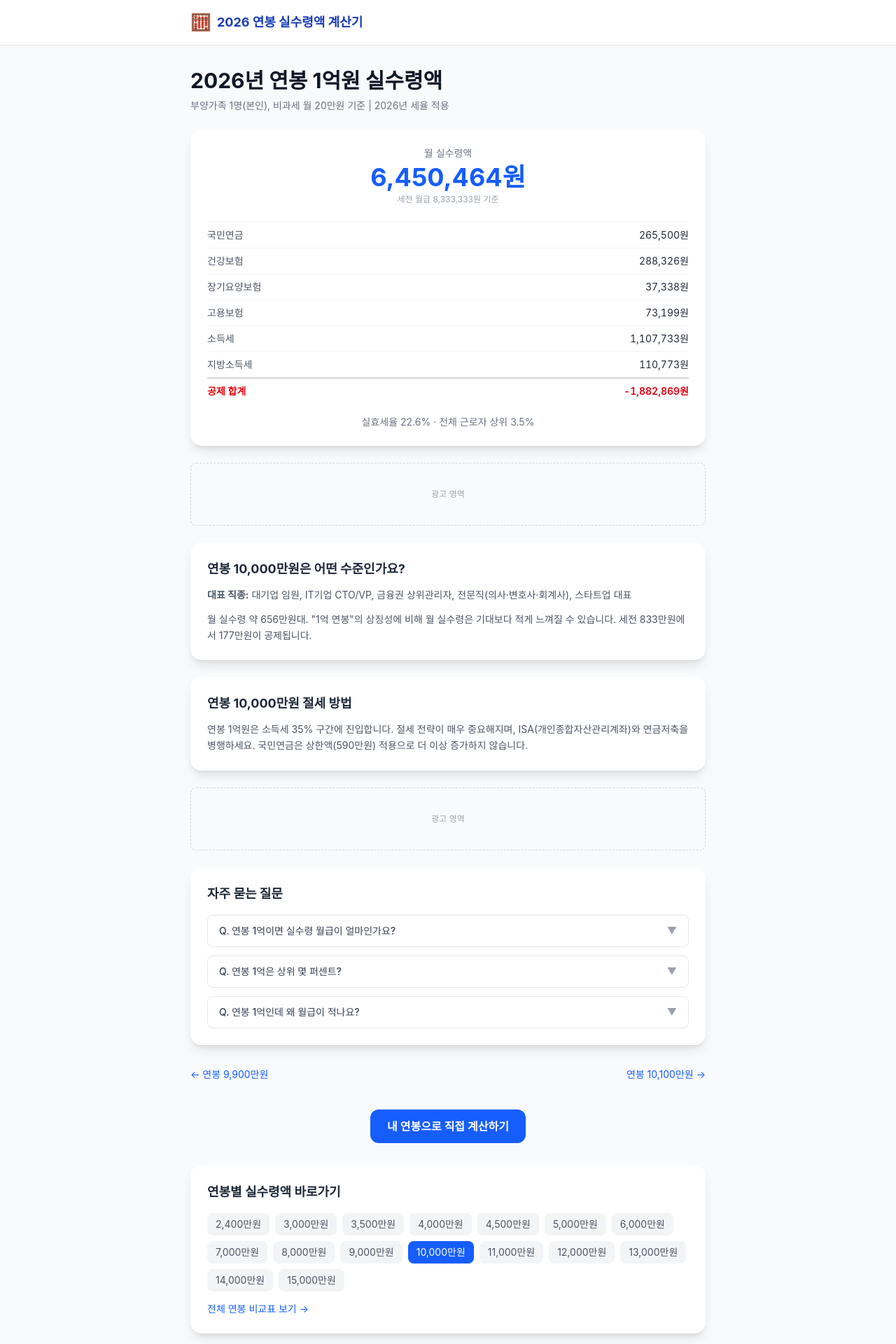
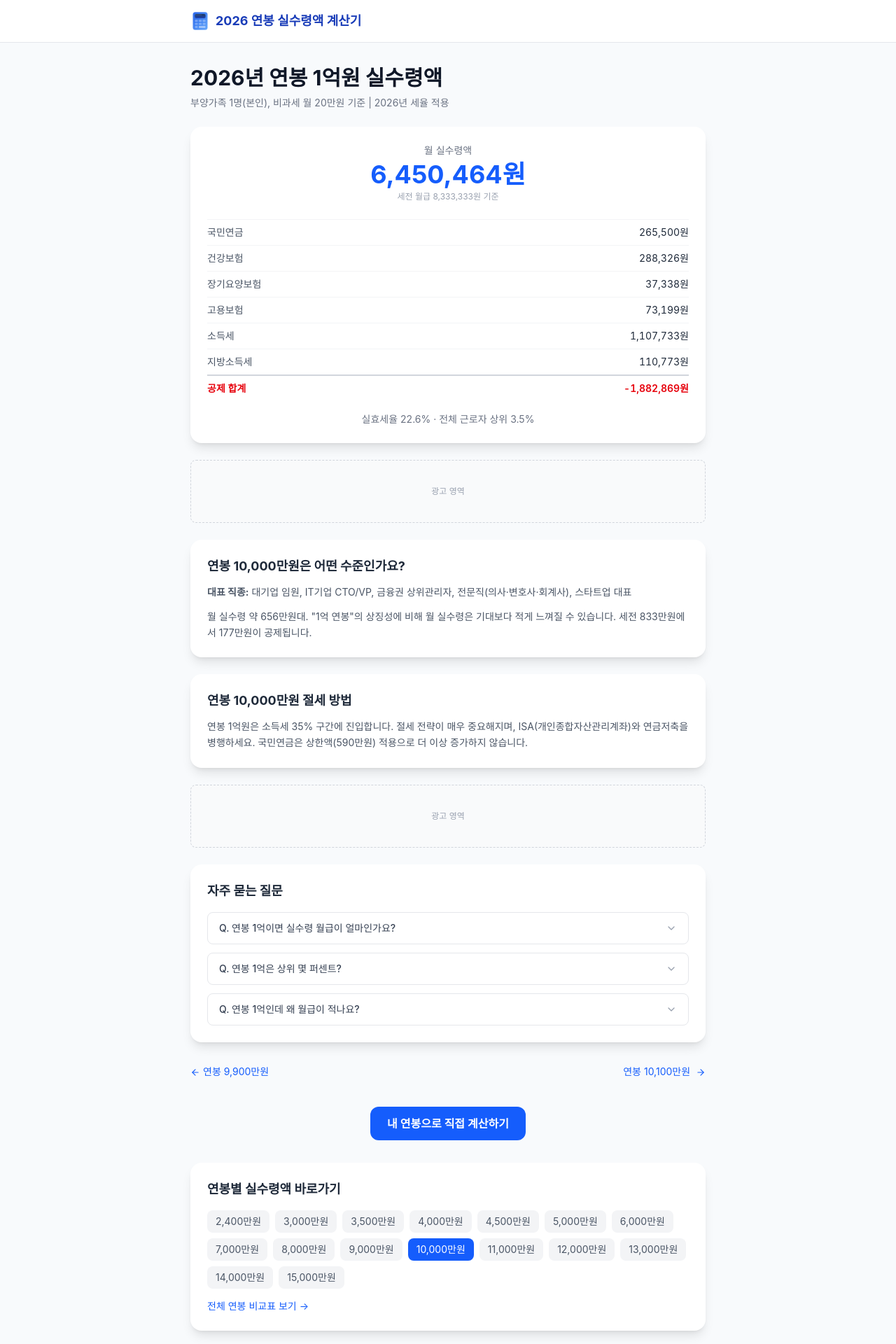
Before and after one commit to thingineeer/salary-calculator, a Next.js app: page /salary/10000 in a window 1280 px wide. Shown: the top 1920 px of the page at 70% size. Built offline with nearby package versions, Linux system fonts and the light colour scheme; a web font is replaced by a local one.

Commit message:
design: 이모지를 커스텀 SVG 아이콘으로 교체

```diff
--- a/src/app/salary/[amount]/page.tsx
+++ b/src/app/salary/[amount]/page.tsx
@@ -7,6 +7,7 @@ import { formatNumber } from '@/lib/format';
 import { getSalaryPercentile } from '@/lib/percentile';
 import { getSalaryPageData, SALARY_AMOUNTS } from '@/lib/salary-seo-data';
 import AdBanner from '@/components/AdBanner';
+import { CalculatorIcon, ChevronDownIcon, ArrowLeftIcon, ArrowRightIcon } from '@/components/icons';
 
 interface PageProps {
   params: Promise<{ amount: string }>;
@@ -80,7 +81,7 @@ export default async function SalaryDetailPage({ params }: PageProps) {
       <header className="bg-white dark:bg-gray-900 border-b border-gray-200 dark:border-gray-700">
         <div className="max-w-3xl mx-auto px-4 py-4">
           <Link href="/" className="flex items-center gap-2">
-            <span className="text-2xl" aria-hidden="true">🧮</span>
+            <CalculatorIcon size={28} />
             <span className="text-lg font-bold text-blue-800 dark:text-blue-300">
               2026 연봉 실수령액 계산기
             </span>
@@ -186,7 +187,7 @@ export default async function SalaryDetailPage({ params }: PageProps) {
                 <details key={idx} className="group border border-gray-200 dark:border-gray-700 rounded-lg">
                   <summary className="flex items-center justify-between cursor-pointer px-4 py-3 text-sm font-medium text-gray-700 dark:text-gray-200 hover:bg-gray-50 dark:hover:bg-gray-700/50 rounded-lg focus-visible:ring-2 focus-visible:ring-blue-500 focus-visible:ring-offset-2">
                     <span>Q. {f.question}</span>
-                    <span className="ml-2 text-gray-400 group-open:rotate-180 transition-transform" aria-hidden="true">▼</span>
+                    <ChevronDownIcon size={16} className="ml-2 text-gray-400 group-open:rotate-180 transition-transform" />
                   </summary>
                   <div className="px-4 pb-3 text-sm text-gray-600 dark:text-gray-400 leading-relaxed">
                     {f.answer}
@@ -200,12 +201,12 @@ export default async function SalaryDetailPage({ params }: PageProps) {
           <nav className="flex justify-between items-center gap-4" aria-label="다른 연봉 구간">
             {prevAmount ? (
               <Link href={`/salary/${prevAmount}`} className="text-sm text-blue-600 dark:text-blue-400 hover:underline py-2 px-3 -mx-3 rounded-lg focus-visible:ring-2 focus-visible:ring-blue-500 focus-visible:ring-offset-2">
-                ← 연봉 {formatNumber(prevAmount)}만원
+                <ArrowLeftIcon size={14} className="inline mr-1" />연봉 {formatNumber(prevAmount)}만원
               </Link>
             ) : <span />}
             {nextAmount ? (
               <Link href={`/salary/${nextAmount}`} className="text-sm text-blue-600 dark:text-blue-400 hover:underline py-2 px-3 -mx-3 rounded-lg focus-visible:ring-2 focus-visible:ring-blue-500 focus-visible:ring-offset-2">
-                연봉 {formatNumber(nextAmount)}만원 →
+                연봉 {formatNumber(nextAmount)}만원 <ArrowRightIcon size={14} className="inline ml-1" />
               </Link>
             ) : <span />}
           </nav>
--- a/src/app/salary/page.tsx
+++ b/src/app/salary/page.tsx
@@ -6,6 +6,7 @@ import { useSearchParams, useRouter } from 'next/navigation';
 import { calculateSalary } from '@/lib/salary-calculator';
 import { DEFAULT_NON_TAXABLE_ALLOWANCE } from '@/lib/constants';
 import { formatNumber } from '@/lib/format';
+import { CalculatorIcon } from '@/components/icons';
 
 const TABS = [
   { label: '2,400~4,000만', min: 2400, max: 4000 },
@@ -77,7 +78,7 @@ function SalaryTableContent() {
       <header className="bg-white dark:bg-gray-900 border-b border-gray-200 dark:border-gray-700">
         <div className="max-w-4xl mx-auto px-4 py-4">
           <Link href="/" className="flex items-center gap-2">
-            <span className="text-2xl" aria-hidden="true">🧮</span>
+            <CalculatorIcon size={28} />
             <span className="text-lg font-bold text-blue-800 dark:text-blue-300">
               2026 연봉 실수령액 계산기
             </span>
--- a/src/components/Header.tsx
+++ b/src/components/Header.tsx
@@ -3,6 +3,7 @@
 import { useSyncExternalStore, useCallback } from 'react';
 import Link from 'next/link';
 import { trackThemeToggle, trackNavigation } from '@/lib/analytics';
+import { CalculatorIcon, SunIcon, MoonIcon } from '@/components/icons';
 
 function getThemeSnapshot() {
   if (typeof window === 'undefined') return false;
@@ -42,7 +43,7 @@ export default function Header() {
       </a>
       <div className="max-w-5xl mx-auto px-4 py-4 flex items-center justify-between">
         <Link href="/" className="flex items-center gap-2">
-          <span className="text-2xl" aria-hidden="true">🧮</span>
+          <CalculatorIcon size={28} />
           <h1 className="text-lg sm:text-xl font-bold text-blue-800 dark:text-blue-300">
             2026 연봉 실수령액 계산기
           </h1>
@@ -60,7 +61,7 @@ export default function Header() {
             aria-label={dark ? '라이트 모드로 전환' : '다크 모드로 전환'}
             className="p-2 rounded-lg hover:bg-gray-100 dark:hover:bg-gray-800 focus-visible:ring-2 focus-visible:ring-blue-500 focus-visible:ring-offset-2 transition-colors text-lg"
           >
-            {dark ? '☀️' : '🌙'}
+            {dark ? <SunIcon size={20} /> : <MoonIcon size={20} />}
           </button>
         </div>
       </div>
--- /dev/null
+++ b/src/components/icons/ArrowLeftIcon.tsx
@@ -0,0 +1,24 @@
+interface IconProps {
+  className?: string;
+  size?: number;
+}
+
+export default function ArrowLeftIcon({ className = '', size = 16 }: IconProps) {
+  return (
+    <svg
+      width={size}
+      height={size}
+      viewBox="0 0 24 24"
+      fill="none"
+      stroke="currentColor"
+      strokeWidth={2}
+      strokeLinecap="round"
+      strokeLinejoin="round"
+      className={className}
+      aria-hidden="true"
+    >
+      <line x1="19" y1="12" x2="5" y2="12" />
+      <polyline points="12 19 5 12 12 5" />
+    </svg>
+  );
+}
--- /dev/null
+++ b/src/components/icons/ArrowRightIcon.tsx
@@ -0,0 +1,24 @@
+interface IconProps {
+  className?: string;
+  size?: number;
+}
+
+export default function ArrowRightIcon({ className = '', size = 16 }: IconProps) {
+  return (
+    <svg
+      width={size}
+      height={size}
+      viewBox="0 0 24 24"
+      fill="none"
+      stroke="currentColor"
+      strokeWidth={2}
+      strokeLinecap="round"
+      strokeLinejoin="round"
+      className={className}
+      aria-hidden="true"
+    >
+      <line x1="5" y1="12" x2="19" y2="12" />
+      <polyline points="12 5 19 12 12 19" />
+    </svg>
+  );
+}
--- /dev/null
+++ b/src/components/icons/CalculatorIcon.tsx
@@ -0,0 +1,74 @@
+interface IconProps {
+  className?: string;
+  size?: number;
+}
+
+export default function CalculatorIcon({ className = '', size = 32 }: IconProps) {
+  return (
+    <svg
+      width={size}
+      height={size}
+      viewBox="0 0 24 24"
+      fill="none"
+      xmlns="http://www.w3.org/2000/svg"
+      className={className}
+      aria-hidden="true"
+    >
+      <defs>
+        <linearGradient id="calc-grad" x1="0" y1="0" x2="1" y2="1">
+          <stop offset="0%" stopColor="#2563eb" />
+          <stop offset="100%" stopColor="#60a5fa" />
+        </linearGradient>
+        <linearGradient id="screen-grad" x1="0" y1="0" x2="0" y2="1">
+          <stop offset="0%" stopColor="#1e3a5f" />
+          <stop offset="100%" stopColor="#1e40af" />
+        </linearGradient>
+      </defs>
+
+      {/* Body - rounded rectangle with gradient fill */}
+      <rect x="3" y="1" width="18" height="22" rx="3" fill="url(#calc-grad)" />
+
+      {/* Subtle inner shadow / border highlight */}
+      <rect
+        x="3.5"
+        y="1.5"
+        width="17"
+        height="21"
+        rx="2.5"
+        stroke="white"
+        strokeOpacity="0.2"
+        strokeWidth="0.5"
+        fill="none"
+      />
+
+      {/* Screen area - dark recessed display */}
+      <rect x="5.5" y="3.5" width="13" height="5" rx="1.5" fill="url(#screen-grad)" />
+
+      {/* Screen glare accent */}
+      <rect
+        x="6"
+        y="4"
+        width="8"
+        height="1"
+        rx="0.5"
+        fill="white"
+        fillOpacity="0.15"
+      />
+
+      {/* Button grid - 3 columns x 3 rows */}
+      {/* Row 1 */}
+      <rect x="5.5" y="10.5" width="3.5" height="2.5" rx="0.75" fill="white" fillOpacity="0.3" />
+      <rect x="10.25" y="10.5" width="3.5" height="2.5" rx="0.75" fill="white" fillOpacity="0.3" />
+      <rect x="15" y="10.5" width="3.5" height="2.5" rx="0.75" fill="white" fillOpacity="0.3" />
+
+      {/* Row 2 */}
+      <rect x="5.5" y="14.25" width="3.5" height="2.5" rx="0.75" fill="white" fillOpacity="0.3" />
+      <rect x="10.25" y="14.25" width="3.5" height="2.5" rx="0.75" fill="white" fillOpacity="0.3" />
+      <rect x="15" y="14.25" width="3.5" height="2.5" rx="0.75" fill="white" fillOpacity="0.3" />
+
+      {/* Row 3 - bottom row with wider "equals" button */}
+      <rect x="5.5" y="18" width="3.5" height="2.5" rx="0.75" fill="white" fillOpacity="0.3" />
+      <rect x="10.25" y="18" width="8.25" height="2.5" rx="0.75" fill="white" fillOpacity="0.45" />
+    </svg>
+  );
+}
--- /dev/null
+++ b/src/components/icons/ChevronDownIcon.tsx
@@ -0,0 +1,23 @@
+interface IconProps {
+  className?: string;
+  size?: number;
+}
+
+export default function ChevronDownIcon({ className = '', size = 20 }: IconProps) {
+  return (
+    <svg
+      width={size}
+      height={size}
+      viewBox="0 0 24 24"
+      fill="none"
+      stroke="currentColor"
+      strokeWidth={2}
+      strokeLinecap="round"
+      strokeLinejoin="round"
+      className={className}
+      aria-hidden="true"
+    >
+      <polyline points="6 9 12 15 18 9" />
+    </svg>
+  );
+}
--- /dev/null
+++ b/src/components/icons/MoonIcon.tsx
@@ -0,0 +1,34 @@
+interface IconProps {
+  className?: string;
+  size?: number;
+}
+
+export default function MoonIcon({ className = '', size = 24 }: IconProps) {
+  return (
+    <svg
+      width={size}
+      height={size}
+      viewBox="0 0 24 24"
+      fill="none"
+      xmlns="http://www.w3.org/2000/svg"
+      className={className}
+      aria-hidden="true"
+    >
+      <defs>
+        <linearGradient id="moon-grad" x1="0" y1="0" x2="1" y2="1">
+          <stop offset="0%" stopColor="#6366f1" />
+          <stop offset="100%" stopColor="#818cf8" />
+        </linearGradient>
+      </defs>
+      {/* Crescent moon - path carved by subtracting a smaller circle from a larger one */}
+      <path
+        d="M20.354 15.354A9 9 0 0 1 8.646 3.646 9.003 9.003 0 0 0 12 21a9.003 9.003 0 0 0 8.354-5.646z"
+        fill="url(#moon-grad)"
+      />
+      {/* Small decorative stars */}
+      <circle cx="18" cy="5" r="0.75" fill="url(#moon-grad)" opacity="0.8" />
+      <circle cx="20.5" cy="9" r="0.5" fill="url(#moon-grad)" opacity="0.6" />
+      <circle cx="16" cy="3.5" r="0.5" fill="url(#moon-grad)" opacity="0.5" />
+    </svg>
+  );
+}
--- /dev/null
+++ b/src/components/icons/index.ts
@@ -0,0 +1,6 @@
+export { default as CalculatorIcon } from './CalculatorIcon';
+export { default as SunIcon } from './SunIcon';
+export { default as MoonIcon } from './MoonIcon';
+export { default as ChevronDownIcon } from './ChevronDownIcon';
+export { default as ArrowLeftIcon } from './ArrowLeftIcon';
+export { default as ArrowRightIcon } from './ArrowRightIcon';
```
Also changed, not shown: src/components/icons/SunIcon.tsx (added, +44 -0 lines).
